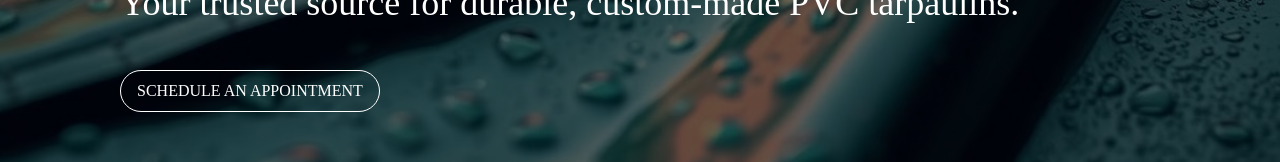
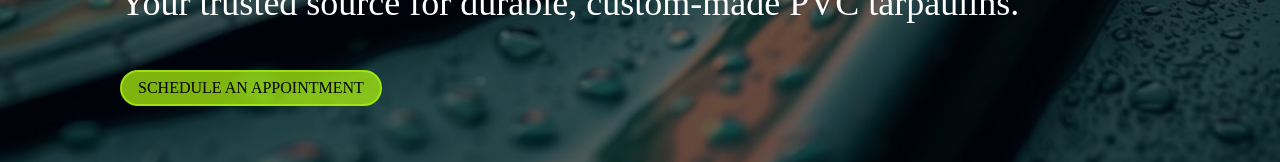
Before and after one commit to IrynaKryvokhyzha/truck-service, a Nuxt app: page / in a window 1280 px wide. Shown: the part 448-610 px from the top of the page. Built offline with nearby package versions, Linux system fonts and the light colour scheme; a web font is replaced by a local one.

Commit message:
made changes in button styles

```diff
--- a/app/components/HeroComponent.vue
+++ b/app/components/HeroComponent.vue
@@ -8,7 +8,7 @@
         <h2 class="content__subtitle subtitle">
           Your trusted source for durable, custom-made PVC tarpaulins.
         </h2>
-        <button class="button">Schedule an appointment</button>
+        <button class="button-green">Schedule an appointment</button>
       </div>
     </div>
   </section>
--- a/public/assets/styles/common-styles/common.scss
+++ b/public/assets/styles/common-styles/common.scss
@@ -9,6 +9,22 @@
       color: black;
       background-color: $secondary-color;
       border: 1px solid black;
+    }
+  }
+}
+
+.button-green {
+  border: 2px solid $secondary-color;
+  padding: 8px 16px;
+  border-radius: 45px;
+  text-transform: uppercase;
+  transition: all 0.3s ease;
+  background-color: $secondary-color;
+  color: black;
+  @media (any-hover: hover) {
+    &:hover {
+      color: $secondary-color;
+      background-color: transparent;
     }
   }
 }
```
